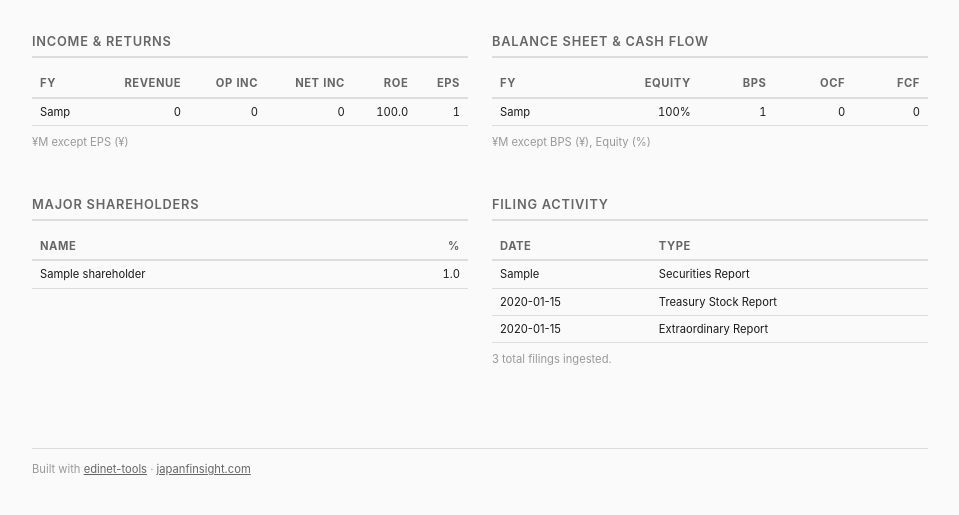
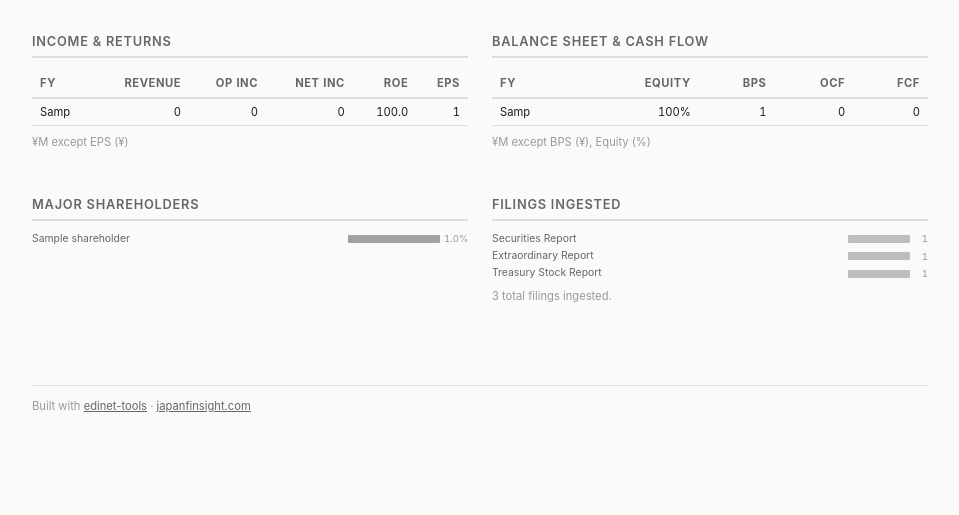
Before and after one commit to matthelmer/kabu-agent, a Flask app: a page that uses templates/company.html in a window 1280 px wide. Shown: the part 160-675 px from the top of the page, without its empty margins (160-1119 px from the left). Run offline with Flask 3, Linux system fonts and the light colour scheme; tables that the repository leaves empty hold one stand-in row (values such as "Sample post").

Commit message:
shareholder and filing bar charts

```diff
--- a/static/style.css
+++ b/static/style.css
@@ -167,6 +167,88 @@ td.num, th.num {
     font-variant-numeric: tabular-nums;
     color: var(--fg-dim);
     margin-top: 0.25rem;
+}
+
+/* === Shareholder Horizontal Bars === */
+.shareholder-bars {
+    display: flex;
+    flex-direction: column;
+    gap: 0.15rem;
+}
+.sh-row {
+    display: grid;
+    grid-template-columns: 1fr auto;
+    align-items: center;
+    gap: 0.3rem;
+    line-height: 1.2;
+}
+.sh-name {
+    font-size: 0.65rem;
+    color: var(--fg-dim);
+    overflow: hidden;
+    text-overflow: ellipsis;
+    white-space: nowrap;
+}
+.sh-bar-wrap {
+    display: flex;
+    align-items: center;
+    gap: 0.25rem;
+    width: 120px;
+}
+.sh-bar {
+    height: 8px;
+    background: var(--accent);
+    opacity: 0.45;
+    border-radius: 1px;
+    min-width: 2px;
+}
+.sh-pct {
+    font-size: 0.6rem;
+    font-variant-numeric: tabular-nums;
+    color: var(--fg-muted);
+    white-space: nowrap;
+    min-width: 2.5em;
+    text-align: right;
+}
+
+/* === Filing Activity Bars === */
+.filing-bars {
+    display: flex;
+    flex-direction: column;
+    gap: 0.3rem;
+    margin-bottom: var(--gap-sm);
+}
+.fl-row {
+    display: grid;
+    grid-template-columns: 1fr auto;
+    align-items: center;
+    gap: 0.3rem;
+    line-height: 1.2;
+}
+.fl-name {
+    font-size: 0.65rem;
+    color: var(--fg-dim);
+    white-space: nowrap;
+}
+.fl-bar-wrap {
+    display: flex;
+    align-items: center;
+    gap: 0.25rem;
+    width: 80px;
+}
+.fl-bar {
+    height: 8px;
+    background: var(--accent);
+    opacity: 0.3;
+    border-radius: 1px;
+    min-width: 2px;
+}
+.fl-count {
+    font-size: 0.6rem;
+    font-variant-numeric: tabular-nums;
+    color: var(--fg-muted);
+    min-width: 1.5em;
+    text-align: right;
 }
 
 /* === Name hierarchy: English primary, Japanese secondary === */
--- a/templates/company.html
+++ b/templates/company.html
@@ -212,35 +212,41 @@
 {% if shareholders or events or buybacks or financials %}
 <div class="two-col">
     {% if shareholders %}
+    {% set max_holding = shareholders[0].holding_ratio if shareholders else 1 %}
     <div class="section">
         <div class="section-title">Major Shareholders</div>
-        <table class="table-compact">
-            <thead><tr><th>Name</th><th class="num">%</th></tr></thead>
-            <tbody>
-            {% for s in shareholders %}
-            <tr><td>{{ s.name_en or s.name }}</td><td class="num">{{ "%.1f"|format(s.holding_ratio) }}</td></tr>
+        <div class="shareholder-bars">
+            {% for s in shareholders[:10] %}
+            <div class="sh-row">
+                <div class="sh-name">{{ s.name_en or s.name }}</div>
+                <div class="sh-bar-wrap">
+                    <div class="sh-bar" style="width: {{ (s.holding_ratio / max_holding * 100)|int }}%"></div>
+                    <span class="sh-pct">{{ "%.1f"|format(s.holding_ratio) }}%</span>
+                </div>
+            </div>
             {% endfor %}
-            </tbody>
-        </table>
+        </div>
     </div>
     {% endif %}
 
     <div class="section">
-        <div class="section-title">Filing Activity</div>
-        <table class="table-compact">
-            <thead><tr><th>Date</th><th>Type</th></tr></thead>
-            <tbody>
-            {% for f in financials[:3] %}
-            <tr><td>{{ f.fiscal_year_end }}</td><td>{{ doc_type_names.get('120', 'Securities Report') }}</td></tr>
+        <div class="section-title">Filings Ingested</div>
+        {% set filing_types = [] %}
+        {% if financials %}{% if filing_types.append({'name': doc_type_names.get('120', 'Securities Report'), 'count': financials|length, 'latest': financials[0].fiscal_year_end[:4]}) %}{% endif %}{% endif %}
+        {% if events %}{% if filing_types.append({'name': doc_type_names.get('180', 'Extraordinary Report'), 'count': events|length, 'latest': events[0].filing_date[:4] if events[0].filing_date else ''}) %}{% endif %}{% endif %}
+        {% if buybacks %}{% if filing_types.append({'name': doc_type_names.get('220', 'Treasury Stock Report'), 'count': buybacks|length, 'latest': buybacks[0].filing_date[:4] if buybacks[0].filing_date else ''}) %}{% endif %}{% endif %}
+        {% set max_count = filing_types|map(attribute='count')|max if filing_types else 1 %}
+        <div class="filing-bars">
+            {% for ft in filing_types %}
+            <div class="fl-row">
+                <div class="fl-name">{{ ft.name }}</div>
+                <div class="fl-bar-wrap">
+                    <div class="fl-bar" style="width: {{ (ft.count / max_count * 100)|int }}%"></div>
+                    <span class="fl-count">{{ ft.count }}</span>
+                </div>
+            </div>
             {% endfor %}
-            {% for b in buybacks[:3] %}
-            <tr><td>{{ b.filing_date }}</td><td>{{ doc_type_names.get('220', 'Treasury Stock Report') }}</td></tr>
-            {% endfor %}
-            {% for e in events[:3] %}
-            <tr><td>{{ e.filing_date }}</td><td>{{ doc_type_names.get('180', 'Extraordinary Report') }}</td></tr>
-            {% endfor %}
-            </tbody>
-        </table>
+        </div>
         <div class="table-note">{{ total_filings }} total filings ingested.</div>
     </div>
 </div>
```
